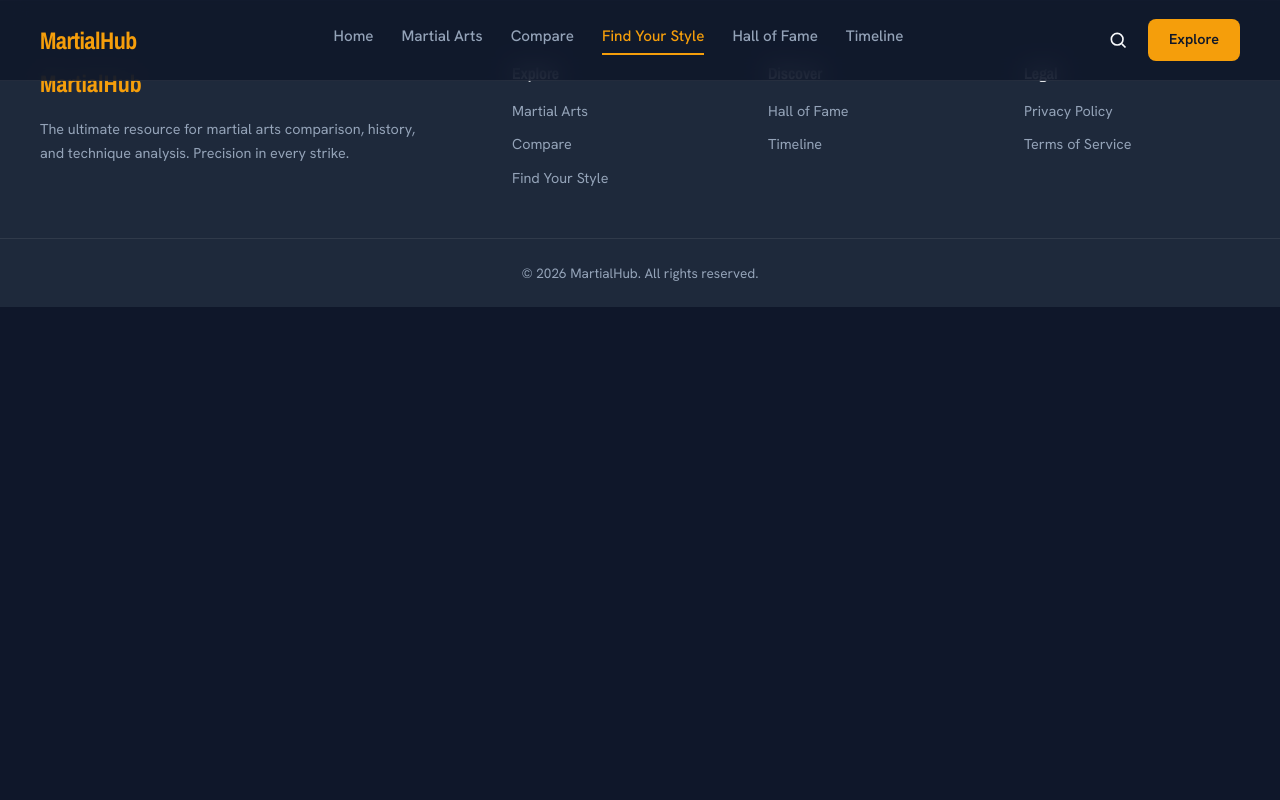
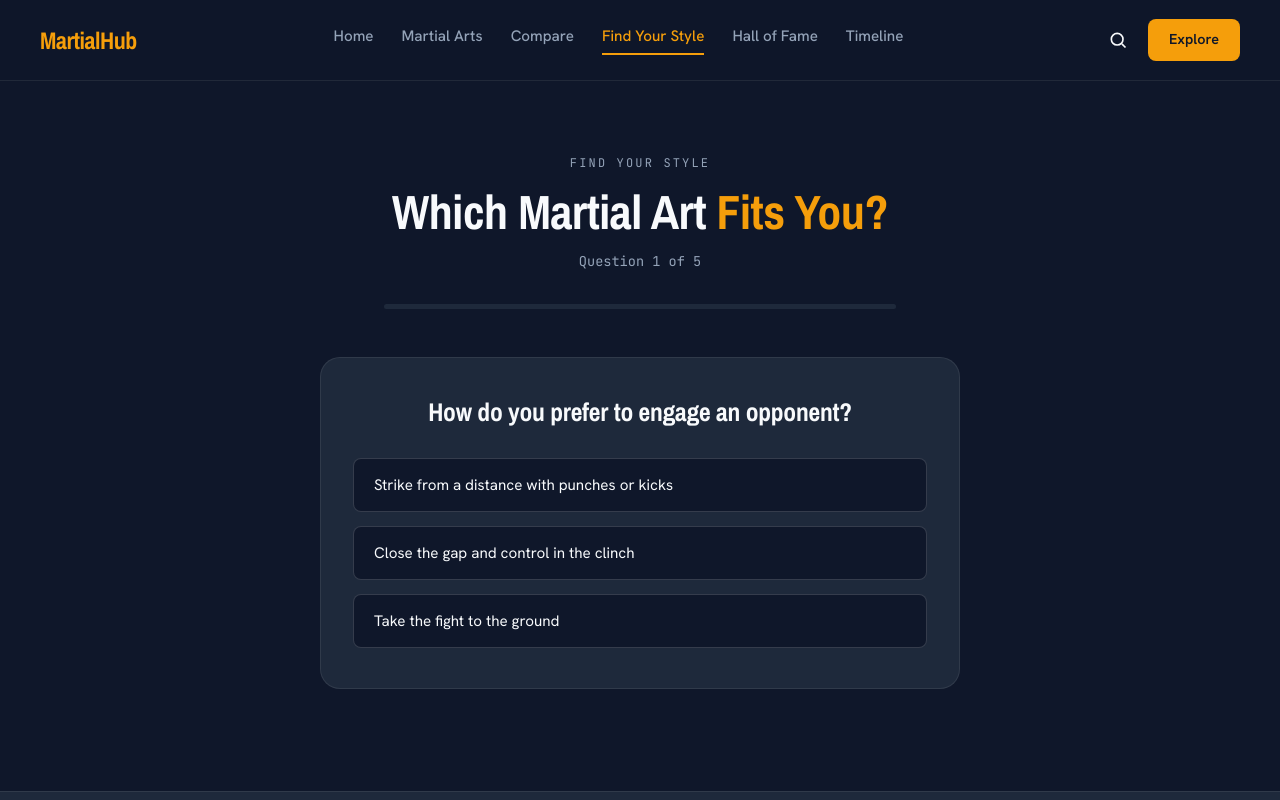
Before and after one commit to YazZiki/Martial-Hub, a React (Vite) app: page /quiz in a window 1280 px wide. Shown: the top 800 px of the page. Built offline with nearby package versions, Linux system fonts and the light colour scheme.

Commit message:
added the find your style quiz

```diff
--- a/src/App.jsx
+++ b/src/App.jsx
@@ -5,6 +5,7 @@ import Home from "./pages/Home/Home";
 import MartialArts from "./pages/MartialArts/MartialArts"
 import MartialArtDetails from "./pages/MartialArtDetails/MartialArtDetails"
 import Compare from "./pages/compare/Compare";
+import Quiz from "./pages/Quiz/Quiz"
 
 
 function App() {
@@ -18,6 +19,7 @@ function App() {
         <Route path="/martial-arts" element={<MartialArts/>}/>
         <Route path="/martial-arts/:id" element={<MartialArtDetails/>}/>
         <Route path="/compare" element={<Compare/>}/>
+        <Route path="/quiz" element={<Quiz/>}/>
 
       </Routes>
     </main>
--- /dev/null
+++ b/src/data/quiz.js
@@ -0,0 +1,52 @@
+// Each option's `key` corresponds directly to a key in every martial art's
+// `ratings` object (see data/martialArts.js). Scoring simply averages the
+// chosen ratings per discipline, keeping the quiz driven by the same data
+// used everywhere else in the app.
+
+export const quizQuestions = [
+  {
+    id: "range",
+    question: "How do you prefer to engage an opponent?",
+    options: [
+      { label: "Strike from a distance with punches or kicks", key: "striking" },
+      { label: "Close the gap and control in the clinch", key: "clinch" },
+      { label: "Take the fight to the ground", key: "grappling" },
+    ],
+  },
+  {
+    id: "goal",
+    question: "What's your main goal in training?",
+    options: [
+      { label: "Build elite physical conditioning", key: "fitness" },
+      { label: "Prepare for real self-defense scenarios", key: "selfDefense" },
+      { label: "Compete in tournaments or matches", key: "competition" },
+    ],
+  },
+  {
+    id: "style",
+    question: "Which sounds more like you?",
+    options: [
+      { label: "Fast hands and sharp footwork", key: "striking" },
+      { label: "Powerful kicks and knees", key: "kicks" },
+      { label: "Leverage, control, and technique over strength", key: "grappling" },
+    ],
+  },
+  {
+    id: "environment",
+    question: "Where would you rather be in a fight?",
+    options: [
+      { label: "On my feet, dictating distance", key: "striking" },
+      { label: "In tight, using elbows and knees", key: "clinch" },
+      { label: "On the mat, working for a submission", key: "grappling" },
+    ],
+  },
+  {
+    id: "mindset",
+    question: "What matters most to you in a discipline?",
+    options: [
+      { label: "A proven competitive track record", key: "competition" },
+      { label: "Practical, reliable self-defense", key: "selfDefense" },
+      { label: "A demanding physical challenge", key: "fitness" },
+    ],
+  },
+];
--- /dev/null
+++ b/src/pages/Quiz/Quiz.jsx
@@ -0,0 +1,124 @@
+import { useMemo, useState } from "react";
+import { AnimatePresence, motion } from "framer-motion";
+import { quizQuestions } from "../../data/quiz";
+import { martialArts } from "../../data/martialArts";
+import MartialArtCard from "../../components/MartialArtCard/MartialArtCard";
+import styles from "./Quiz.module.css";
+
+function scoreMartialArts(answerKeys) {
+  // For every martial art, average the ratings for each key the user picked.
+  // Higher average = closer match to what the user said they want.
+  return martialArts
+    .map((art) => {
+      const total = answerKeys.reduce((sum, key) => sum + art.ratings[key], 0);
+      const matchPercent = Math.round(total / answerKeys.length);
+      return { ...art, matchPercent };
+    })
+    .sort((a, b) => b.matchPercent - a.matchPercent);
+}
+
+function Quiz() {
+  const [currentIndex, setCurrentIndex] = useState(0);
+  const [answers, setAnswers] = useState([]);
+
+  const isComplete = currentIndex >= quizQuestions.length;
+  const currentQuestion = quizQuestions[currentIndex];
+  const progress = Math.round(
+    (Math.min(currentIndex, quizQuestions.length) / quizQuestions.length) * 100
+  );
+
+  const results = useMemo(
+    () => (isComplete ? scoreMartialArts(answers) : []),
+    [isComplete, answers]
+  );
+
+  const handleAnswer = (key) => {
+    setAnswers((prev) => [...prev, key]);
+    setCurrentIndex((prev) => prev + 1);
+  };
+
+  const handleRestart = () => {
+    setAnswers([]);
+    setCurrentIndex(0);
+  };
+
+  return (
+    <section className="section container">
+      <div className={styles.header}>
+        <span className="eyebrow">Find Your Style</span>
+        <h1>
+          Which Martial Art <span className="text-accent">Fits You?</span>
+        </h1>
+        {!isComplete && (
+          <p>
+            Question {currentIndex + 1} of {quizQuestions.length}
+          </p>
+        )}
+      </div>
+
+      {!isComplete && (
+        <div className={styles.progressTrack}>
+          <motion.div
+            className={styles.progressFill}
+            animate={{ width: `${progress}%` }}
+            transition={{ duration: 0.4, ease: [0.16, 1, 0.3, 1] }}
+          />
+        </div>
+      )}
+
+      <AnimatePresence mode="wait">
+        {!isComplete ? (
+          <motion.div
+            key={currentQuestion.id}
+            className={styles.questionCard}
+            initial={{ opacity: 0, x: 24 }}
+            animate={{ opacity: 1, x: 0 }}
+            exit={{ opacity: 0, x: -24 }}
+            transition={{ duration: 0.35, ease: [0.16, 1, 0.3, 1] }}
+          >
+            <h2>{currentQuestion.question}</h2>
+            <div className={styles.options}>
+              {currentQuestion.options.map((option) => (
+                <button
+                  key={option.label}
+                  className={styles.optionBtn}
+                  onClick={() => handleAnswer(option.key)}
+                >
+                  {option.label}
+                </button>
+              ))}
+            </div>
+          </motion.div>
+        ) : (
+          <motion.div
+            key="results"
+            initial={{ opacity: 0, y: 24 }}
+            animate={{ opacity: 1, y: 0 }}
+            transition={{ duration: 0.5, ease: [0.16, 1, 0.3, 1] }}
+          >
+            <div className={styles.resultsHeader}>
+              <h2>Your Top Matches</h2>
+              <button className="btn btn-secondary" onClick={handleRestart}>
+                Retake Quiz
+              </button>
+            </div>
+
+            <div className={styles.resultsGrid}>
+              {results.slice(0, 3).map((art, index) => (
+                <div className={styles.resultItem} key={art.id}>
+                  <div className={styles.matchBadge}>
+                    {index === 0 ? "Best Match" : `#${index + 1} Match`} ·{" "}
+                    {art.matchPercent}%
+                  </div>
+                  <MartialArtCard martialArt={art} />
+                </div>
+              ))}
+            </div>
+          </motion.div>
+        )}
+      </AnimatePresence>
+    </section>
+  );
+}
+
+export default Quiz;
--- /dev/null
+++ b/src/pages/Quiz/Quiz.module.css
@@ -0,0 +1,111 @@
+.header {
+  max-width: 42rem;
+  margin: 3rem auto 2rem;
+  text-align: center;
+}
+
+.header h1 {
+  font-size: clamp(2.25rem, 5vw, 3rem);
+  margin-top: 0.75rem;
+  margin-bottom: 0.75rem;
+}
+
+.header p {
+  color: var(--color-text-muted);
+  font-family: var(--font-mono);
+  font-size: 0.85rem;
+}
+
+.progressTrack {
+  max-width: 32rem;
+  height: 0.35rem;
+  margin: 0 auto 3rem;
+  background-color: var(--color-surface);
+  border-radius: 999px;
+  overflow: hidden;
+}
+
+.progressFill {
+  height: 100%;
+  background-color: var(--color-accent);
+  border-radius: 999px;
+}
+
+.questionCard {
+  max-width: 40rem;
+  margin: 0 auto;
+  background-color: var(--color-surface);
+  border: 1px solid var(--color-border);
+  border-radius: var(--radius-lg);
+  padding: 2.5rem 2rem;
+  text-align: center;
+}
+
+.questionCard h2 {
+  font-size: 1.6rem;
+  margin-bottom: 2rem;
+}
+
+.options {
+  display: flex;
+  flex-direction: column;
+  gap: 0.85rem;
+}
+
+.optionBtn {
+  background-color: var(--color-bg);
+  border: 1px solid var(--color-border-strong);
+  color: var(--color-text);
+  padding: 1rem 1.25rem;
+  border-radius: var(--radius-sm);
+  font-size: 0.95rem;
+  text-align: left;
+  transition: border-color var(--transition-base), background-color var(--transition-base), transform var(--transition-base);
+}
+
+.optionBtn:hover {
+  border-color: var(--color-accent);
+  background-color: rgba(245, 158, 11, 0.06);
+  transform: translateX(4px);
+}
+
+.resultsHeader {
+  display: flex;
+  flex-wrap: wrap;
+  align-items: center;
+  justify-content: space-between;
+  gap: 1rem;
+  max-width: 60rem;
+  margin: 0 auto 2rem;
+}
+
+.resultsHeader h2 {
+  font-size: 1.75rem;
+}
+
+.resultsGrid {
+  display: grid;
+  grid-template-columns: 1fr;
+  gap: 2rem;
+  max-width: 60rem;
+  margin: 0 auto;
+}
+
+.resultItem {
+  position: relative;
+}
+
+.matchBadge {
+  font-family: var(--font-mono);
+  font-size: 0.7rem;
+  letter-spacing: 0.08em;
+  text-transform: uppercase;
+  color: var(--color-accent);
+  margin-bottom: 0.75rem;
+}
+
+@media (min-width: 768px) {
+  .resultsGrid {
+    grid-template-columns: repeat(3, 1fr);
+  }
+}
```
